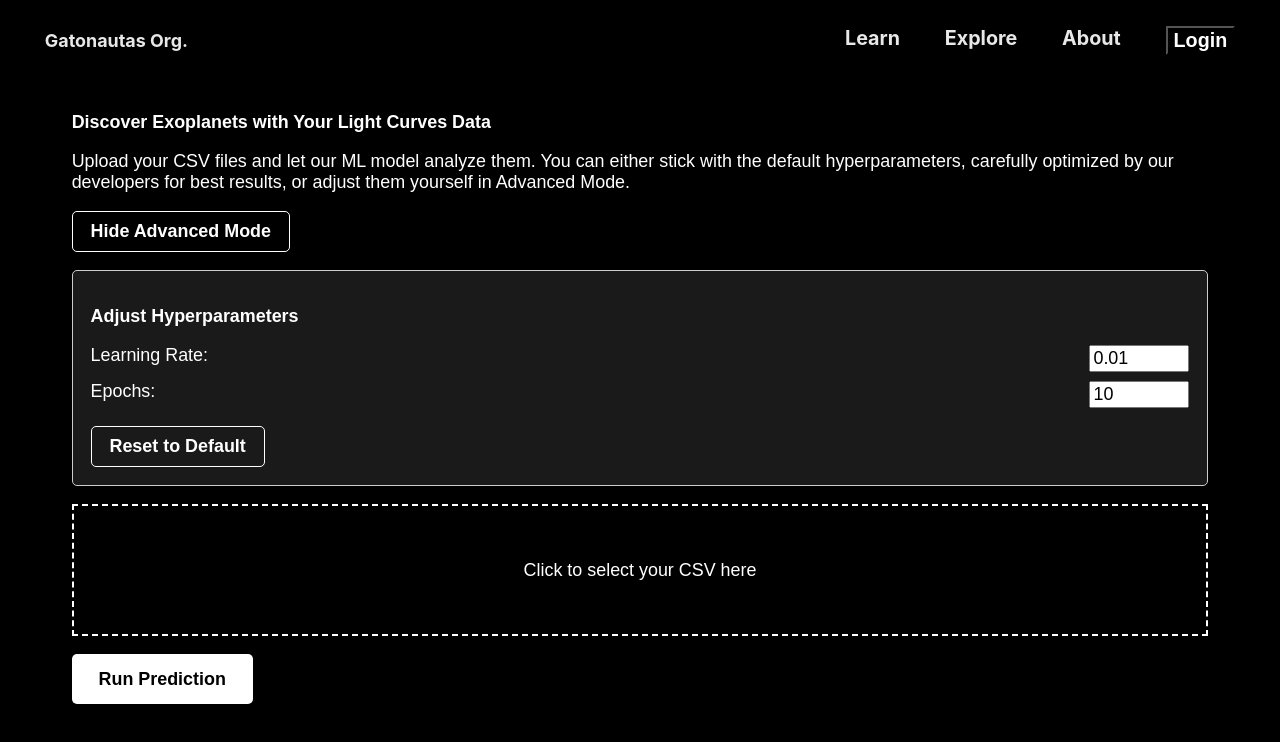
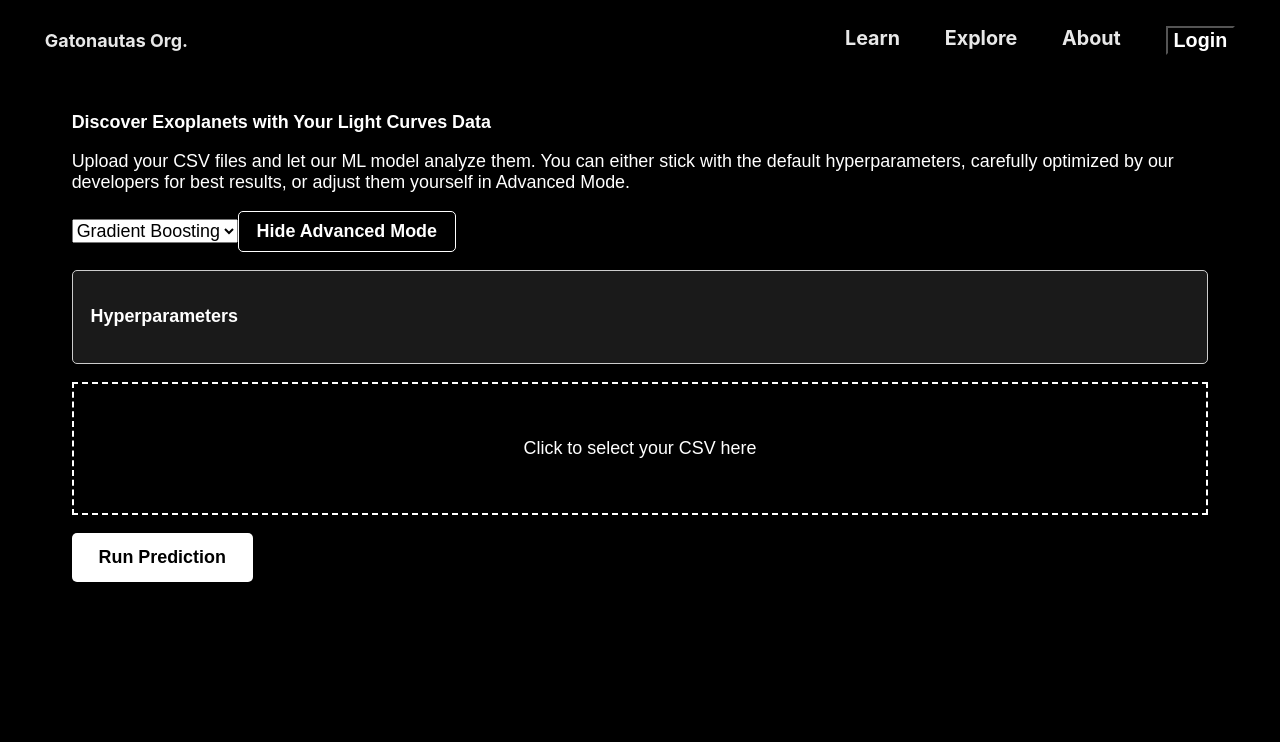
Before and after one commit to Mykaell-Max/Gatonautas, a React (Vite) app in the folder web/front-end/: page /UploadData in a window 1280 px wide. Both pictures are taken after a click on the button "Advanced Mode". Shown: the top 742 px of the page. Built offline with nearby package versions, Linux system fonts and the light colour scheme; a web font is replaced by a local one.

Commit message:
UploadData com models

```diff
--- /dev/null
+++ b/web/front-end/src/config/modelsConfig.ts
@@ -0,0 +1,42 @@
+// src/config/modelsConfig.ts
+export const modelsConfig = {
+  "Gradient Boosting": {
+    learning_rate: 0.15,
+    max_depth: 3,
+    max_features: 0.8,
+    min_samples_leaf: 10,
+    min_samples_split: 10,
+    n_estimators: 350,
+    n_iter_no_change: 40,
+    random_state: 42,
+    subsample: 0.75,
+    tol: 0.0001,
+    validation_fraction: 0.2,
+  },
+  LightGBM: {
+    random_state: 42,
+    n_estimators: 100,
+    learning_rate: 0.1,
+    max_depth: 5,
+    num_leaves: 31,
+    min_child_samples: 20,
+    subsample: 0.8,
+    colsample_bytree: 0.3,
+    reg_alpha: 0.0,
+    reg_lambda: 0.5,
+    class_weight: null,
+    metric: ["auc", "average_precision", "binary_logloss"],
+    boosting_type: ["gbdt", "dart", "goss"],
+  },
+  "Random Forest": {
+    bootstrap: true,
+    class_weight: 0,
+    max_depth: 20,
+    max_features: 0.5,
+    max_samples: 0.8,
+    min_samples_leaf: 2,
+    min_samples_split: 2,
+    n_estimators: 400,
+    random_state: 42,
+  },
+};
--- a/web/front-end/src/pages/Explore/UploadData/UploadDataView.tsx
+++ b/web/front-end/src/pages/Explore/UploadData/UploadDataView.tsx
@@ -2,12 +2,23 @@ import { useState } from "react";
 import type { ChangeEvent } from "react";
 import "./UploadData.css";
 import { useUpload } from "../../../hooks/useUpload";
+import { modelsConfig } from "../../../config/modelsConfig";
+
 
 const UploadDataView: React.FC = () => {
   const [file, setFile] = useState<File | null>(null);
   const [showAdvanced, setShowAdvanced] = useState(false);
   const [learningRate, setLearningRate] = useState(0.01);
   const [epochs, setEpochs] = useState(10);
+
+const [selectedModel, setSelectedModel] = useState<keyof typeof modelsConfig | null>(null);
+const [hyperParams, setHyperParams] = useState<any>({});
+
+const handleModelChange = (model: keyof typeof modelsConfig) => {
+  setSelectedModel(model);
+  setHyperParams(modelsConfig[model]); // carrega defaults do modelo
+};
+
 
   const defaultParams = { learningRate: 0.01, epochs: 10 };
   const { submitUpload, loading, error, result } = useUpload();
@@ -36,6 +47,11 @@ const UploadDataView: React.FC = () => {
         stick with the default hyperparameters, carefully optimized by our
         developers for best results, or adjust them yourself in Advanced Mode.
       </p>
+<select onChange={(e) => handleModelChange(e.target.value as keyof typeof modelsConfig)}>
+  {Object.keys(modelsConfig).map((model) => (
+    <option key={model} value={model}>{model}</option>
+  ))}
+</select>
 
       <button
         className="advanced-toggle"
@@ -46,30 +62,20 @@ const UploadDataView: React.FC = () => {
 
 {showAdvanced && (
   <div className="advanced-settings">
-          <h3>Adjust Hyperparameters</h3>
-
-          <label>
-            Learning Rate:
+    <h3>{selectedModel} Hyperparameters</h3>
+    {Object.entries(hyperParams).map(([param, value]) => (
+      <label key={param}>
+        {param}:
         <input
-              type="number"
-              step="0.001"
-              value={learningRate}
-              onChange={(e) => setLearningRate(Number(e.target.value))}
+          type={typeof value === "number" ? "number" : "text"}
+          value={value as any}
+          onChange={(e) => setHyperParams({
+            ...hyperParams,
+            [param]: typeof value === "number" ? Number(e.target.value) : e.target.value
+          })}
         />
       </label>
-
-          <label>
-            Epochs:
-            <input
-              type="number"
-              value={epochs}
-              onChange={(e) => setEpochs(Number(e.target.value))}
-            />
-          </label>
-
-          <button className="reset-btn" onClick={handleReset}>
-            Reset to Default
-          </button>
+    ))}
   </div>
 )}
 
```
Lines whose indentation alone changed are shown as unchanged.
